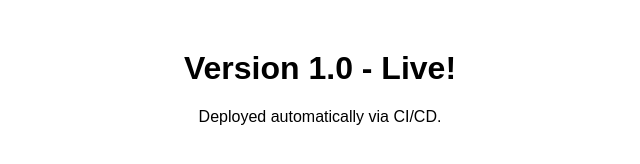
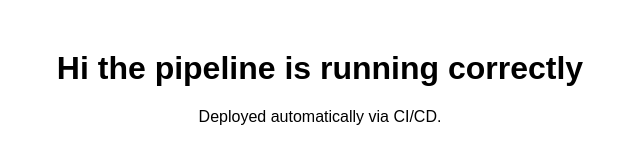
Before and after one commit to gayatrims/cicd-demo, a plain HTML site: page index.html in a window 1280 px wide. Shown: the whole page, without its empty margins (320-960 px from the left). Drawn offline with Linux system fonts and the light colour scheme.

Commit message:
Update index.html

```diff
--- a/index.html
+++ b/index.html
@@ -2,7 +2,7 @@
 <html>
 <head><title>CI/CD Demo</title></head>
 <body style="font-family: sans-serif; text-align: center; margin-top: 50px;">
-  <h1>Version 1.0 - Live!</h1>
+  <h1>Hi the pipeline is running correctly</h1>
   <p>Deployed automatically via CI/CD.</p>
 </body>
 </html>
```
